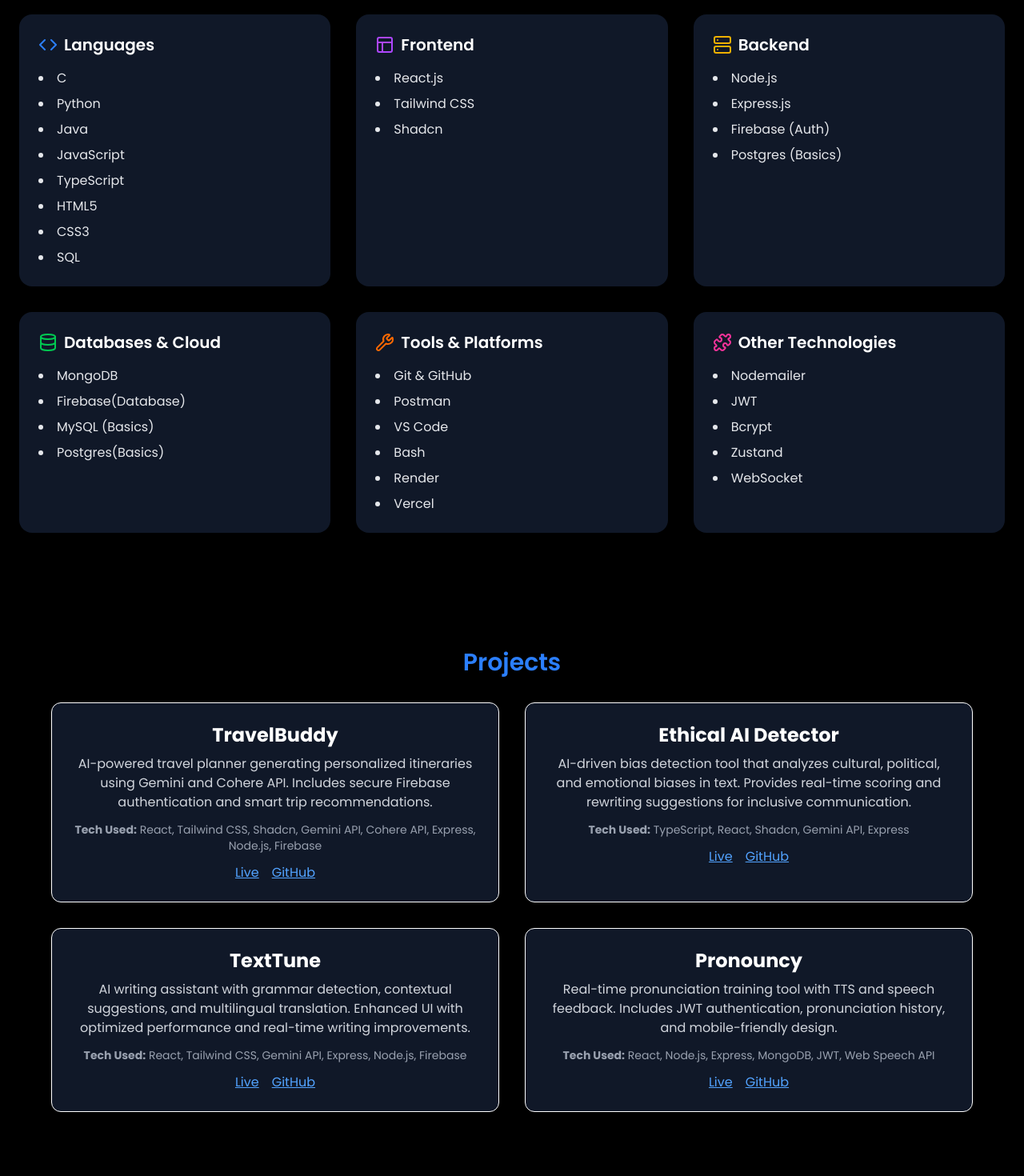
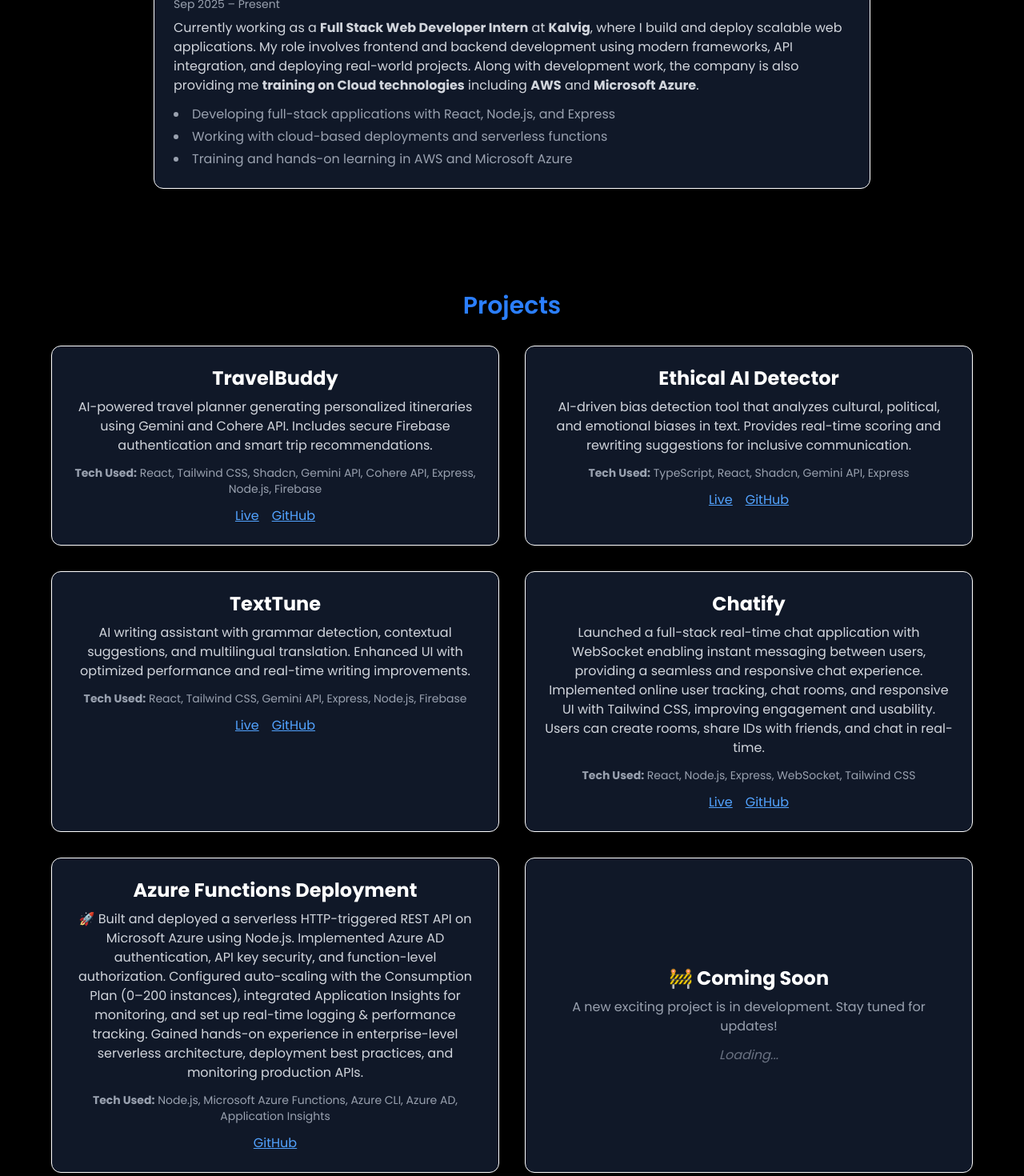
Before and after one commit to himanshu8github/Portfolio, a React (Vite) app: page / in a window 1280 px wide. Shown: the part 1720-3190 px from the top of the page at 80% size. Built offline with nearby package versions, Linux system fonts and the light colour scheme.

Commit message:
update project and add experience

```diff
--- a/index.html
+++ b/index.html
@@ -4,7 +4,7 @@
     <meta charset="UTF-8" />
     <link rel="icon" type="image/svg+xml" href="/vite.svg" />
     <meta name="viewport" content="width=device-width, initial-scale=1.0" />
-    <title>Vite + React</title>
+    <title>Himanshu Portfolio</title>
     <link href="https://fonts.googleapis.com/css2?family=Poppins:wght@400;600;700&display=swap" rel="stylesheet">
 
   </head>
--- a/src/App.jsx
+++ b/src/App.jsx
@@ -3,6 +3,7 @@
 import About from "./components/About";
 import Skills from "./components/Skills";
 import Projects from "./components/Projects";
+import Experience from "./components/Experience";
 import Contact from "./components/Contact";
 import Navbar from "./components/Navbar";
 // import CertificatesAndSoftSkills from "./components/CertificatesAndSoftSkills";
@@ -18,12 +19,16 @@
       <section id="about">
         <About />
       </section>
+        <section id="experience">
+        <Experience />
+      </section>
+        <section id="projects">
+        <Projects />
+      </section>
       <section id="skills">
         <Skills />
       </section>
-      <section id="projects">
-        <Projects />
-      </section>
+
        {/* <section id="extras">
         <CertificatesAndSoftSkills />
       </section> */}
--- /dev/null
+++ b/src/components/Experience.jsx
@@ -0,0 +1,35 @@
+import React from "react";
+
+const Experience = () => (
+  <section
+    className="py-16 bg-black px-8 text-center text-white"
+    id="experience"
+  >
+    <h2 className="text-3xl font-semibold mb-8 text-blue-500">Experience</h2>
+
+    <div className="max-w-4xl mx-auto grid gap-8">
+      {/* Kalvig Internship */}
+      <div className="p-6 border rounded-xl shadow bg-gray-900 text-left">
+        <h3 className="text-2xl font-bold mb-2 text-white">
+          Full Stack Web Developer Intern – Kalvig
+        </h3>
+        <p className="text-gray-400 text-sm mb-2">Sep 2025 – Present</p>
+        <p className="text-gray-300 mb-3">
+           Currently working as a <strong>Full Stack Web Developer Intern</strong> at <strong>Kalvig</strong>,
+          where I build and deploy scalable web applications. My role involves frontend and backend
+          development using modern frameworks, API integration, and deploying real-world projects.
+          Along with development work, the company is also providing me <strong>training on Cloud
+          technologies</strong> including <strong>AWS</strong> and <strong>Microsoft Azure</strong>.
+        </p>
+        <ul className="list-disc list-inside text-gray-400 space-y-1">
+          <li>Developing full-stack applications with React, Node.js, and Express</li>
+          <li>Working with cloud-based deployments and serverless functions</li>
+          <li>Training and hands-on learning in AWS and Microsoft Azure</li>
+
+        </ul>
+      </div>
+    </div>
+  </section>
+);
+
+export default Experience;
--- a/src/components/Projects.jsx
+++ b/src/components/Projects.jsx
@@ -99,19 +99,21 @@
         </div>
       </div>
 
-      {/* Pronouncy */}
+      {/* Chatify */}
       <div className="p-6 border rounded-xl shadow bg-gray-900">
-        <h3 className="text-2xl font-bold mb-2 text-white">Pronouncy</h3>
+        <h3 className="text-2xl font-bold mb-2 text-white">Chatify</h3>
         <p className="mb-3 text-gray-300">
-          Real-time pronunciation training tool with TTS and speech feedback.
-          Includes JWT authentication, pronunciation history, and mobile-friendly design.
+          Launched a full-stack real-time chat application with WebSocket enabling instant messaging between users,
+          providing a seamless and responsive chat experience. Implemented online user tracking, chat rooms, and
+          responsive UI with Tailwind CSS, improving engagement and usability. Users can create rooms, share IDs with
+          friends, and chat in real-time.
         </p>
         <div className="text-sm text-gray-400 mb-3">
-          <strong>Tech Used:</strong> React, Node.js, Express, MongoDB, JWT, Web Speech API
+          <strong>Tech Used:</strong> React, Node.js, Express, WebSocket, Tailwind CSS
         </div>
         <div className="flex justify-center gap-4">
           <a
-            href="https://pronouncy-frontend.onrender.com"
+            href="https://chatify-wsocket.onrender.com/"
             target="_blank"
             rel="noreferrer"
             className="text-blue-400 underline hover:text-blue-600 font-medium"
@@ -119,7 +121,7 @@
             Live
           </a>
           <a
-            href="https://github.com/himanshu8github/Pronouncy"
+            href="https://github.com/himanshu8github/Chatify"
             target="_blank"
             rel="noreferrer"
             className="text-blue-400 underline hover:text-blue-600 font-medium"
@@ -128,6 +130,40 @@
           </a>
         </div>
       </div>
+
+      {/* Microsoft Azure Functions Project */}
+      <div className="p-6 border rounded-xl shadow bg-gray-900">
+        <h3 className="text-2xl font-bold mb-2 text-white">Azure Functions Deployment</h3>
+        <p className="mb-3 text-gray-300">
+          🚀 Built and deployed a serverless HTTP-triggered REST API on Microsoft Azure using Node.js. Implemented
+          Azure AD authentication, API key security, and function-level authorization. Configured auto-scaling with
+          the Consumption Plan (0–200 instances), integrated Application Insights for monitoring, and set up real-time
+          logging & performance tracking. Gained hands-on experience in enterprise-level serverless architecture,
+          deployment best practices, and monitoring production APIs.
+        </p>
+        <div className="text-sm text-gray-400 mb-3">
+          <strong>Tech Used:</strong> Node.js, Microsoft Azure Functions, Azure CLI, Azure AD, Application Insights
+        </div>
+        <div className="flex justify-center gap-4">
+          <a
+            href="https://github.com/himanshu8github/kalvigworkspace"
+            target="_blank"
+            rel="noreferrer"
+            className="text-blue-400 underline hover:text-blue-600 font-medium"
+          >
+            GitHub
+          </a>
+        </div>
+      </div>
+
+      {/* Coming Soon */}
+      <div className="p-6 border rounded-xl shadow bg-gray-900 flex flex-col items-center justify-center">
+        <h3 className="text-2xl font-bold mb-2 text-white">🚧 Coming Soon</h3>
+        <p className="mb-3 text-gray-400">
+          A new exciting project is in development. Stay tuned for updates!
+        </p>
+        <div className="text-gray-500 italic">Loading...</div>
+      </div>
     </div>
   </section>
 );
```
